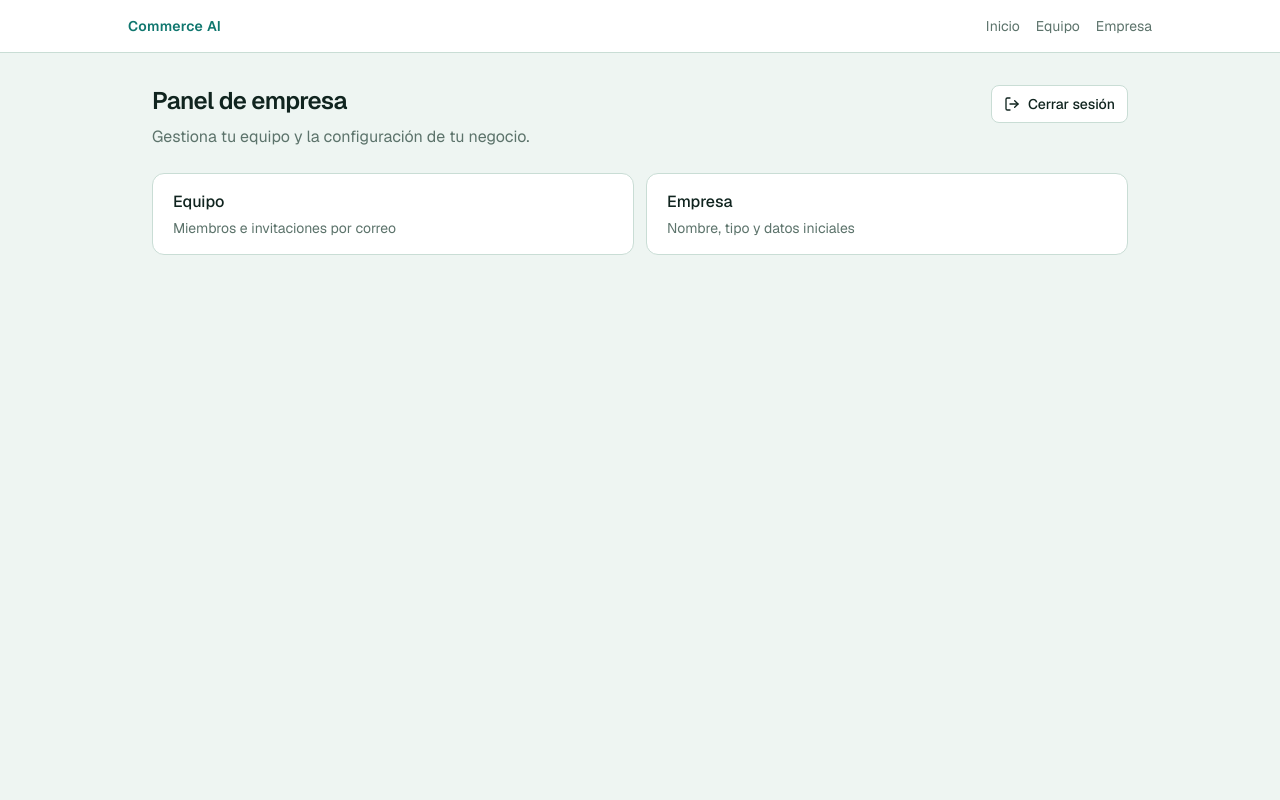
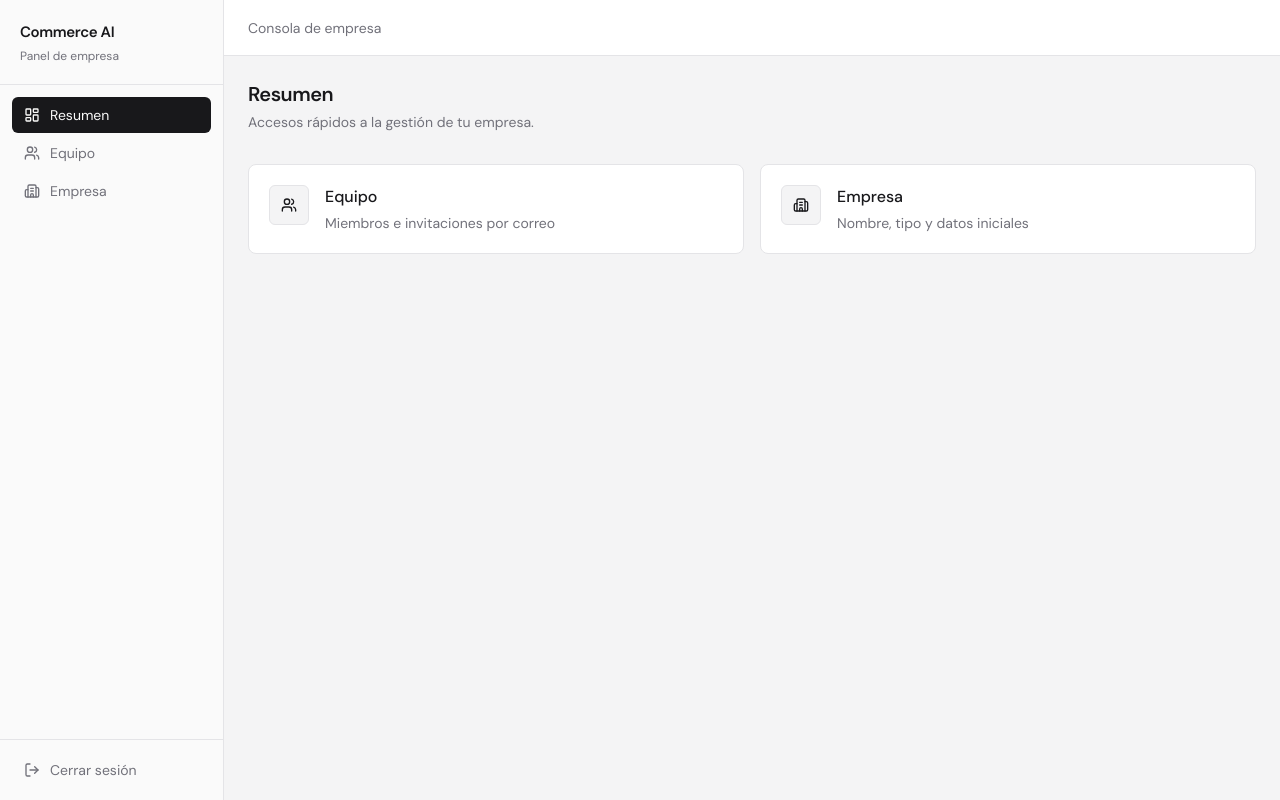
Before and after one commit to JeiferLn/ecommerse-service, a Next.js app in the folder apps/admin-web/: page /dashboard in a window 1280 px wide. Built offline with nearby package versions, Linux system fonts and the light colour scheme; no server answers.

Commit message:
refactor: update global styles for a cleaner UI, replace font imports, and enhance layout components for improved structure and accessibility

```diff
--- a/apps/admin-web/src/app/(private)/admin/page.tsx
+++ b/apps/admin-web/src/app/(private)/admin/page.tsx
@@ -1,9 +1,6 @@
 "use client";
 
-import { LogOut, Shield } from "lucide-react";
-import { useEffect, useState, useTransition } from "react";
-import { useRouter } from "next/navigation";
-import { ROUTES } from "@/lib/routes";
+import { useEffect, useState } from "react";
 
 type CompanyRow = {
   id: string;
@@ -23,11 +20,9 @@ type UserRow = {
 };
 
 export default function AdminPage() {
-  const router = useRouter();
   const [companies, setCompanies] = useState<CompanyRow[]>([]);
   const [users, setUsers] = useState<UserRow[]>([]);
   const [error, setError] = useState<string | null>(null);
-  const [isPending, startTransition] = useTransition();
 
   useEffect(() => {
     void (async () => {
@@ -46,41 +41,15 @@ export default function AdminPage() {
     })();
   }, []);
 
-  function handleLogout() {
-    startTransition(async () => {
-      await fetch("/api/auth/logout", { method: "POST" });
-      router.replace(ROUTES.login);
-      router.refresh();
-    });
-  }
-
   return (
     <div className="flex flex-col gap-8">
-      <div className="flex items-start justify-between gap-4">
       <div>
-          <div className="mb-2 inline-flex items-center gap-2 text-primary">
-            <Shield className="size-4" />
-            <span className="text-xs font-semibold uppercase tracking-wide">
+        <h1 className="text-xl font-semibold tracking-tight text-foreground">
           Plataforma
-            </span>
-          </div>
-          <h1 className="text-2xl font-semibold tracking-tight text-foreground">
-            Panel de administrador
         </h1>
-          <p className="mt-2 text-muted">
-            Empresas y usuarios que usan Commerce AI.
+        <p className="mt-1 text-sm text-muted">
+          Empresas y usuarios registrados en Commerce AI.
         </p>
-        </div>
-
-        <button
-          type="button"
-          onClick={handleLogout}
-          disabled={isPending}
-          className="inline-flex items-center gap-2 rounded-lg border border-border bg-surface px-3 py-2 text-sm font-medium text-foreground transition hover:border-border-strong hover:bg-primary-soft/40 disabled:opacity-60"
-        >
-          <LogOut className="size-4" />
-          {isPending ? "Saliendo..." : "Cerrar sesión"}
-        </button>
       </div>
 
       {error ? (
@@ -90,54 +59,82 @@ export default function AdminPage() {
       ) : null}
 
       <section>
-        <h2 className="text-sm font-semibold uppercase tracking-wide text-muted">
-          Empresas ({companies.length})
-        </h2>
-        <ul className="mt-3 divide-y divide-border rounded-xl border border-border bg-surface">
+        <div className="mb-3 flex items-baseline justify-between">
+          <h2 className="text-sm font-medium text-foreground">Empresas</h2>
+          <span className="text-xs text-muted">{companies.length}</span>
+        </div>
+        <div className="overflow-hidden rounded-lg border border-border bg-surface">
+          <table className="w-full text-left text-sm">
+            <thead className="border-b border-border bg-background text-xs uppercase tracking-wide text-muted">
+              <tr>
+                <th className="px-4 py-3 font-medium">Nombre</th>
+                <th className="px-4 py-3 font-medium">Tipo</th>
+                <th className="px-4 py-3 font-medium text-right">Usuarios</th>
+              </tr>
+            </thead>
+            <tbody>
               {companies.length === 0 ? (
-            <li className="px-4 py-3 text-sm text-muted">Sin empresas aún</li>
+                <tr>
+                  <td colSpan={3} className="px-4 py-6 text-muted">
+                    Sin empresas aún
+                  </td>
+                </tr>
               ) : (
                 companies.map((company) => (
-              <li
+                  <tr
                     key={company.id}
-                className="flex items-center justify-between gap-3 px-4 py-3"
+                    className="border-b border-border last:border-0"
                   >
-                <div>
-                  <p className="font-medium text-foreground">{company.name}</p>
-                  <p className="text-sm text-muted">{company.type}</p>
-                </div>
-                <span className="text-sm text-muted">
-                  {company._count.users} usuarios
-                </span>
-              </li>
+                    <td className="px-4 py-3 font-medium text-foreground">
+                      {company.name}
+                    </td>
+                    <td className="px-4 py-3 text-muted">{company.type}</td>
+                    <td className="px-4 py-3 text-right text-muted">
+                      {company._count.users}
+                    </td>
+                  </tr>
                 ))
               )}
-        </ul>
+            </tbody>
+          </table>
+        </div>
       </section>
 
       <section>
-        <h2 className="text-sm font-semibold uppercase tracking-wide text-muted">
-          Usuarios ({users.length})
-        </h2>
-        <ul className="mt-3 divide-y divide-border rounded-xl border border-border bg-surface">
+        <div className="mb-3 flex items-baseline justify-between">
+          <h2 className="text-sm font-medium text-foreground">Usuarios</h2>
+          <span className="text-xs text-muted">{users.length}</span>
+        </div>
+        <div className="overflow-hidden rounded-lg border border-border bg-surface">
+          <table className="w-full text-left text-sm">
+            <thead className="border-b border-border bg-background text-xs uppercase tracking-wide text-muted">
+              <tr>
+                <th className="px-4 py-3 font-medium">Usuario</th>
+                <th className="px-4 py-3 font-medium">Empresa</th>
+                <th className="px-4 py-3 font-medium text-right">Rol</th>
+              </tr>
+            </thead>
+            <tbody>
               {users.map((user) => (
-            <li
+                <tr
                   key={user.id}
-              className="flex items-center justify-between gap-3 px-4 py-3"
+                  className="border-b border-border last:border-0"
                 >
-              <div>
+                  <td className="px-4 py-3">
                     <p className="font-medium text-foreground">{user.name}</p>
-                <p className="text-sm text-muted">
-                  {user.email}
-                  {user.company ? ` · ${user.company.name}` : ""}
-                </p>
+                    <p className="text-xs text-muted">{user.email}</p>
+                  </td>
+                  <td className="px-4 py-3 text-muted">
+                    {user.company?.name ?? "—"}
+                  </td>
+                  <td className="px-4 py-3 text-right font-mono text-xs text-foreground">
+                    {user.role}
+                  </td>
+                </tr>
+              ))}
+            </tbody>
+          </table>
         </div>
-              <span className="text-xs font-semibold uppercase tracking-wide text-primary">
-                {user.role}
-              </span>
-            </li>
-          ))}
-        </ul>
       </section>
     </div>
   );
--- a/apps/admin-web/src/app/(private)/dashboard/page.tsx
+++ b/apps/admin-web/src/app/(private)/dashboard/page.tsx
@@ -1,64 +1,52 @@
-"use client";
-
-import { LogOut } from "lucide-react";
 import Link from "next/link";
-import { useRouter } from "next/navigation";
-import { useTransition } from "react";
+import { Building2, Users } from "lucide-react";
 import { ROUTES } from "@/lib/routes";
 
 export default function DashboardPage() {
-  const router = useRouter();
-  const [isPending, startTransition] = useTransition();
-
-  function handleLogout() {
-    startTransition(async () => {
-      await fetch("/api/auth/logout", { method: "POST" });
-      router.replace(ROUTES.login);
-      router.refresh();
-    });
-  }
-
   return (
-    <div className="flex flex-col gap-6">
-      <div className="flex items-start justify-between gap-4">
+    <div className="flex flex-col gap-8">
       <div>
-          <h1 className="text-2xl font-semibold tracking-tight text-foreground">
-            Panel de empresa
+        <h1 className="text-xl font-semibold tracking-tight text-foreground">
+          Resumen
         </h1>
-          <p className="mt-2 text-muted">
-            Gestiona tu equipo y la configuración de tu negocio.
+        <p className="mt-1 text-sm text-muted">
+          Accesos rápidos a la gestión de tu empresa.
         </p>
       </div>
 
-        <button
-          type="button"
-          onClick={handleLogout}
-          disabled={isPending}
-          className="inline-flex items-center gap-2 rounded-lg border border-border bg-surface px-3 py-2 text-sm font-medium text-foreground transition hover:border-border-strong hover:bg-primary-soft/40 disabled:opacity-60"
-        >
-          <LogOut className="size-4" />
-          {isPending ? "Saliendo..." : "Cerrar sesión"}
-        </button>
-      </div>
-
-      <div className="grid gap-3 sm:grid-cols-2">
+      <div className="grid gap-4 sm:grid-cols-2">
         <Link
           href={ROUTES.team}
-          className="rounded-xl border border-border bg-surface px-5 py-4 transition hover:border-border-strong"
+          className="group flex gap-4 rounded-lg border border-border bg-surface p-5 transition hover:border-border-strong"
         >
-          <p className="font-medium text-foreground">Equipo</p>
+          <div className="flex size-10 items-center justify-center rounded-md border border-border bg-background text-foreground">
+            <Users className="size-4" />
+          </div>
+          <div>
+            <p className="font-medium text-foreground group-hover:underline group-hover:underline-offset-4">
+              Equipo
+            </p>
             <p className="mt-1 text-sm text-muted">
               Miembros e invitaciones por correo
             </p>
+          </div>
         </Link>
+
         <Link
           href={ROUTES.settings}
-          className="rounded-xl border border-border bg-surface px-5 py-4 transition hover:border-border-strong"
+          className="group flex gap-4 rounded-lg border border-border bg-surface p-5 transition hover:border-border-strong"
         >
-          <p className="font-medium text-foreground">Empresa</p>
+          <div className="flex size-10 items-center justify-center rounded-md border border-border bg-background text-foreground">
+            <Building2 className="size-4" />
+          </div>
+          <div>
+            <p className="font-medium text-foreground group-hover:underline group-hover:underline-offset-4">
+              Empresa
+            </p>
             <p className="mt-1 text-sm text-muted">
               Nombre, tipo y datos iniciales
             </p>
+          </div>
         </Link>
       </div>
     </div>
--- a/apps/admin-web/src/app/(private)/layout.tsx
+++ b/apps/admin-web/src/app/(private)/layout.tsx
@@ -1,6 +1,6 @@
-import Link from "next/link";
 import { cookies } from "next/headers";
-import { ROLE_COOKIE, ROUTES } from "@/lib/routes";
+import { PrivateShell } from "@/components/private-shell";
+import { ROLE_COOKIE } from "@/lib/routes";
 
 export default async function PrivateLayout({
   children,
@@ -10,53 +10,5 @@ export default async function PrivateLayout({
   const role = (await cookies()).get(ROLE_COOKIE)?.value;
   const isAdmin = role === "ADMIN";
 
-  return (
-    <div className="flex min-h-full flex-1 flex-col bg-background">
-      <header className="border-b border-border bg-surface px-6 py-4">
-        <div className="mx-auto flex w-full max-w-5xl items-center justify-between gap-4">
-          <Link
-            href={isAdmin ? ROUTES.admin : ROUTES.dashboard}
-            className="text-sm font-semibold tracking-wide text-primary"
-          >
-            Commerce AI
-          </Link>
-
-          <nav className="flex items-center gap-4 text-sm">
-            {isAdmin ? (
-              <Link
-                href={ROUTES.admin}
-                className="text-muted transition hover:text-foreground"
-              >
-                Plataforma
-              </Link>
-            ) : (
-              <>
-                <Link
-                  href={ROUTES.dashboard}
-                  className="text-muted transition hover:text-foreground"
-                >
-                  Inicio
-                </Link>
-                <Link
-                  href={ROUTES.team}
-                  className="text-muted transition hover:text-foreground"
-                >
-                  Equipo
-                </Link>
-                <Link
-                  href={ROUTES.settings}
-                  className="text-muted transition hover:text-foreground"
-                >
-                  Empresa
-                </Link>
-              </>
-            )}
-          </nav>
-        </div>
-      </header>
-      <div className="mx-auto flex w-full max-w-5xl flex-1 flex-col px-6 py-8 text-foreground">
-        {children}
-      </div>
-    </div>
-  );
+  return <PrivateShell isAdmin={isAdmin}>{children}</PrivateShell>;
 }
--- a/apps/admin-web/src/app/globals.css
+++ b/apps/admin-web/src/app/globals.css
@@ -1,20 +1,21 @@
 @import "tailwindcss";
 
 :root {
-  /* Commerce AI — teal conversacional */
-  --background: #eef5f2;
-  --background-accent: #d8ebe4;
+  /* Commerce AI — minimal neutro */
+  --background: #f4f4f5;
+  --background-accent: #e4e4e7;
   --surface: #ffffff;
-  --foreground: #10241f;
-  --muted: #5c736b;
-  --border: #c9ddd5;
-  --border-strong: #9bb8ad;
-  --primary: #0f766e;
-  --primary-hover: #0d5f59;
-  --primary-soft: #ccfbf1;
-  --primary-foreground: #ffffff;
-  --ring: #14b8a6;
-  --danger: #b91c1c;
+  --foreground: #18181b;
+  --muted: #71717a;
+  --border: #e4e4e7;
+  --border-strong: #a1a1aa;
+  --primary: #18181b;
+  --primary-hover: #3f3f46;
+  --primary-soft: #f4f4f5;
+  --primary-foreground: #fafafa;
+  --ring: #52525b;
+  --sidebar: #fafafa;
+  --danger: #dc2626;
 }
 
 @theme inline {
@@ -30,13 +31,14 @@
   --color-primary-soft: var(--primary-soft);
   --color-primary-foreground: var(--primary-foreground);
   --color-ring: var(--ring);
+  --color-sidebar: var(--sidebar);
   --color-danger: var(--danger);
-  --font-sans: var(--font-geist-sans);
-  --font-mono: var(--font-geist-mono);
+  --font-sans: var(--font-sans-app);
+  --font-mono: var(--font-mono-app);
 }
 
 body {
   background: var(--background);
   color: var(--foreground);
-  font-family: var(--font-geist-sans), ui-sans-serif, system-ui, sans-serif;
+  font-family: var(--font-sans-app), ui-sans-serif, system-ui, sans-serif;
 }
--- a/apps/admin-web/src/app/layout.tsx
+++ b/apps/admin-web/src/app/layout.tsx
@@ -1,14 +1,14 @@
 import type { Metadata } from "next";
-import { Geist, Geist_Mono } from "next/font/google";
+import { DM_Sans, JetBrains_Mono } from "next/font/google";
 import "./globals.css";
 
-const geistSans = Geist({
-  variable: "--font-geist-sans",
+const dmSans = DM_Sans({
+  variable: "--font-sans-app",
   subsets: ["latin"],
 });
 
-const geistMono = Geist_Mono({
-  variable: "--font-geist-mono",
+const jetbrainsMono = JetBrains_Mono({
+  variable: "--font-mono-app",
   subsets: ["latin"],
 });
 
@@ -25,9 +25,9 @@ export default function RootLayout({
   return (
     <html
       lang="es"
-      className={`${geistSans.variable} ${geistMono.variable} h-full antialiased`}
+      className={`${dmSans.variable} ${jetbrainsMono.variable} h-full antialiased`}
     >
-      <body className="min-h-full flex flex-col">{children}</body>
+      <body className="flex min-h-full flex-col font-sans">{children}</body>
     </html>
   );
 }
--- /dev/null
+++ b/apps/admin-web/src/components/private-shell.tsx
@@ -0,0 +1,116 @@
+"use client";
+
+import Link from "next/link";
+import { usePathname, useRouter } from "next/navigation";
+import { useTransition } from "react";
+import {
+  Building2,
+  LayoutDashboard,
+  LogOut,
+  Shield,
+  Users,
+} from "lucide-react";
+import { ROUTES } from "@/lib/routes";
+
+type NavItem = {
+  href: string;
+  label: string;
+  icon: React.ComponentType<{ className?: string }>;
+};
+
+export function PrivateShell({
+  isAdmin,
+  children,
+}: {
+  isAdmin: boolean;
+  children: React.ReactNode;
+}) {
+  const pathname = usePathname();
+  const router = useRouter();
+  const [isPending, startTransition] = useTransition();
+
+  const items: NavItem[] = isAdmin
+    ? [{ href: ROUTES.admin, label: "Plataforma", icon: Shield }]
+    : [
+        { href: ROUTES.dashboard, label: "Resumen", icon: LayoutDashboard },
+        { href: ROUTES.team, label: "Equipo", icon: Users },
+        { href: ROUTES.settings, label: "Empresa", icon: Building2 },
+      ];
+
+  function handleLogout() {
+    startTransition(async () => {
+      await fetch("/api/auth/logout", { method: "POST" });
+      router.replace(ROUTES.login);
+      router.refresh();
+    });
+  }
+
+  function isActive(href: string) {
+    if (href === ROUTES.dashboard) {
+      return pathname === ROUTES.dashboard;
+    }
+    return pathname === href || pathname.startsWith(`${href}/`);
+  }
+
+  return (
+    <div className="flex min-h-full flex-1 bg-background">
+      <aside className="sticky top-0 flex h-dvh w-56 shrink-0 flex-col border-r border-border bg-sidebar">
+        <div className="border-b border-border px-5 py-5">
+          <Link
+            href={isAdmin ? ROUTES.admin : ROUTES.dashboard}
+            className="text-[15px] font-semibold tracking-tight text-foreground"
+          >
+            Commerce AI
+          </Link>
+          <p className="mt-1 text-xs text-muted">
+            {isAdmin ? "Administración" : "Panel de empresa"}
+          </p>
+        </div>
+
+        <nav className="flex flex-1 flex-col gap-0.5 p-3">
+          {items.map((item) => {
+            const Icon = item.icon;
+            const active = isActive(item.href);
+            return (
+              <Link
+                key={item.href}
+                href={item.href}
+                className={`flex items-center gap-2.5 rounded-md px-3 py-2 text-sm transition ${
+                  active
+                    ? "bg-foreground text-primary-foreground"
+                    : "text-muted hover:bg-background hover:text-foreground"
+                }`}
+              >
+                <Icon className="size-4 shrink-0" />
+                {item.label}
+              </Link>
+            );
+          })}
+        </nav>
+
+        <div className="border-t border-border p-3">
+          <button
+            type="button"
+            onClick={handleLogout}
+            disabled={isPending}
+            className="flex w-full items-center gap-2.5 rounded-md px-3 py-2 text-sm text-muted transition hover:bg-background hover:text-foreground disabled:opacity-60"
+          >
+            <LogOut className="size-4" />
+            {isPending ? "Saliendo..." : "Cerrar sesión"}
+          </button>
+        </div>
+      </aside>
+
+      <div className="flex min-w-0 flex-1 flex-col">
+        <header className="flex h-14 items-center border-b border-border bg-surface px-6">
+          <p className="text-sm text-muted">
+            {isAdmin ? "Consola de plataforma" : "Consola de empresa"}
+          </p>
+        </header>
+        <main className="flex-1 overflow-auto p-6 text-foreground">
+          <div className="mx-auto w-full max-w-5xl">{children}</div>
+        </main>
+      </div>
+    </div>
+  );
+}
```
Also changed, not shown: apps/admin-web/src/app/(auth)/layout.tsx (+3 -7 lines), apps/admin-web/src/app/(public)/page.tsx (+4 -10 lines). Lines whose indentation alone changed are shown as unchanged.
